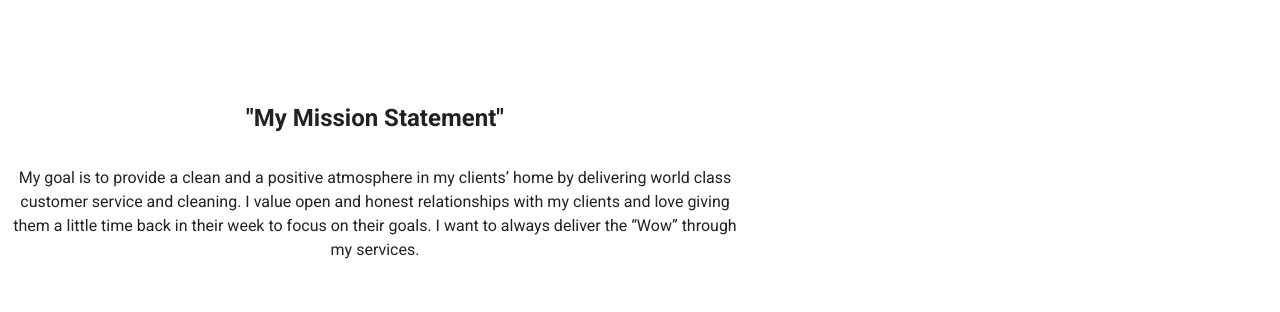
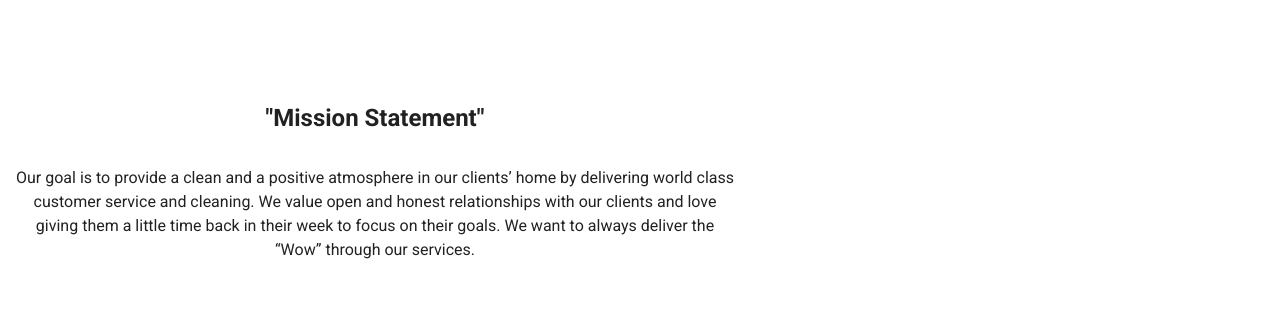
Before and after one commit to tyhe12/tidy2, a Vue app: page /#/ in a window 1280 px wide. Shown: the part 594-906 px from the top of the page. Built offline with nearby package versions, Linux system fonts and the light colour scheme; no server answers.

Commit message:
update content

```diff
--- a/src/components/NavigationBar.vue
+++ b/src/components/NavigationBar.vue
@@ -9,17 +9,11 @@
 
         <v-spacer></v-spacer>
         <v-toolbar-items class="hidden-sm-and-down">
-            <v-btn class="link link-btn" text large to="/about" active-class="">
+            <v-btn class="link link-btn" text tile large to="/about">
                 Who I Am
             </v-btn>
 
-            <v-btn
-                class="link link-btn"
-                text
-                large
-                to="/offerings"
-                active-class=""
-            >
+            <v-btn class="link link-btn" text tile large to="/offerings">
                 My Services
             </v-btn>
 
@@ -31,13 +25,13 @@
                 nudge-bottom="64"
             >
                 <template v-slot:activator="{ on }">
-                    <v-btn class="link" text large v-on="on" active-class="">
+                    <v-btn class="link" text tile large v-on="on">
                         More
                         <v-icon small class="ml-2">fa-angle-down</v-icon>
                     </v-btn>
                 </template>
 
-                <v-list dense class="grey lighten-4 navigation__menu-list">
+                <v-list dense class="navigation__menu-list">
                     <v-list-item
                         v-for="(item, idx) in menu"
                         :key="idx"
@@ -46,9 +40,9 @@
                         <v-btn
                             class="link link-menu"
                             text
+                            tile
                             large
                             :to="item.link"
-                            active-class=""
                         >
                             {{ item.title }}
                         </v-btn>
@@ -89,12 +83,12 @@ export default {
 </script>
 
 <style lang="scss" scoped>
-.link:hover {
-    &::before {
-        background: none;
-    }
-    color: $primary-color;
-}
+// .link:hover {
+//     &::before {
+//         background: none;
+//     }
+//     color: $primary-color;
+// }
 
 .link-menu {
     width: 100%;
--- a/src/components/NavigationDrawer.vue
+++ b/src/components/NavigationDrawer.vue
@@ -2,7 +2,11 @@
     <v-navigation-drawer v-model="show" fixed temporary>
         <v-layout column fill-height>
             <v-list class="pa-1">
-                <v-list-item to="/">
+                <v-list-item
+                    class="link__logo"
+                    to="/"
+                    active-class="link__logo--active"
+                >
                     <v-list-item-content>
                         <v-img :src="logo" contain width="230"></v-img>
                     </v-list-item-content>
@@ -114,11 +118,7 @@ export default {
 </script>
 
 <style lang="scss" scoped>
-.link {
-    cursor: pointer;
-}
-
-.link:hover {
-    color: $primary-color;
+.link__logo--active {
+    color: transparent !important;
 }
 </style>
--- a/src/components/PricingCard.vue
+++ b/src/components/PricingCard.vue
@@ -11,7 +11,7 @@
                 <div>
                     <h3 class="title mb-0">{{ title }}</h3>
                     <span
-                        class="grey--text subtitle-2	 pricing-card__subtitle"
+                        class="grey--text subtitle-2 pricing-card__subtitle"
                         >{{ subtitle }}</span
                     >
                 </div>
--- a/src/views/Home.vue
+++ b/src/views/Home.vue
@@ -29,15 +29,15 @@
                                     <div
                                         class="text-xs-center subheading v-carousel__text"
                                     >
-                                        I'm here to provide a clean and a
-                                        positive atmosphere in my clients’ home
+                                        We are here to provide a clean and a
+                                        positive atmosphere in our clients’ home
                                         by delivering world class customer
-                                        service and cleaning. I value open and
-                                        honest relationships with my clients and
-                                        love giving them a little time back in
-                                        their week to focus on their goals. I
-                                        want to always deliver the “Wow” through
-                                        my services.
+                                        service and cleaning. We value open and
+                                        honest relationships with our clients
+                                        and love giving them a little time back
+                                        in their week to focus on their goals.
+                                        We want to always deliver the “Wow”
+                                        through our services.
                                     </div>
                                 </div>
                             </v-expand-transition>
@@ -52,15 +52,15 @@
                 <div
                     class="headline font-weight-bold headline-text text-center"
                 >
-                    "My Mission Statement"
+                    "Mission Statement"
                 </div>
                 <p class="text-center subheading" color="pink lighten-3">
-                    My goal is to provide a clean and a positive atmosphere in
-                    my clients’ home by delivering world class customer service
-                    and cleaning. I value open and honest relationships with my
-                    clients and love giving them a little time back in their
-                    week to focus on their goals. I want to always deliver the
-                    “Wow” through my services.
+                    Our goal is to provide a clean and a positive atmosphere in
+                    our clients’ home by delivering world class customer service
+                    and cleaning. We value open and honest relationships with
+                    our clients and love giving them a little time back in their
+                    week to focus on their goals. We want to always deliver the
+                    “Wow” through our services.
                 </p>
             </v-flex>
             <v-flex xs12 md5 d-flex align-center justify-center>
--- a/src/views/Included.vue
+++ b/src/views/Included.vue
@@ -8,15 +8,15 @@
                     </v-flex>
                     <v-flex xs12 sm7>
                         <v-card-title primary-title>
-                            <div>
-                                <div class="title">
-                                    {{ room.title }}
-                                </div>
-                                <div class="body-1">
-                                    {{ room.text }}
-                                </div>
+                            <div class="title">
+                                {{ room.title }}
                             </div>
                         </v-card-title>
+                        <v-card-text>
+                            <p class="body-1">
+                                {{ room.text }}
+                            </p>
+                        </v-card-text>
                     </v-flex>
                 </v-layout>
             </v-card>
@@ -38,7 +38,7 @@ export default {
                 img: Livingroom,
                 title: 'Bedrooms, Living Room & Common Areas',
                 text:
-                    'Tidy up, make bed (change linen by request) surfaces dust, mirrors cleaned and general tidying up.'
+                    'General tidying up, mirrors cleaned, make bed (change linen by request). Dust all accessible surfaces also wipe and clean window sills.'
             },
             {
                 img: Bathroom,
@@ -56,7 +56,7 @@ export default {
                 img: Everyroom,
                 title: 'Every Room',
                 text:
-                    'General tidying up, clean all floor surfaces, remove trash & recycling.'
+                    'General tidying up, clean all floor surfaces (vacuum & mop), remove trash & recycling.'
             }
         ]
     })
```
